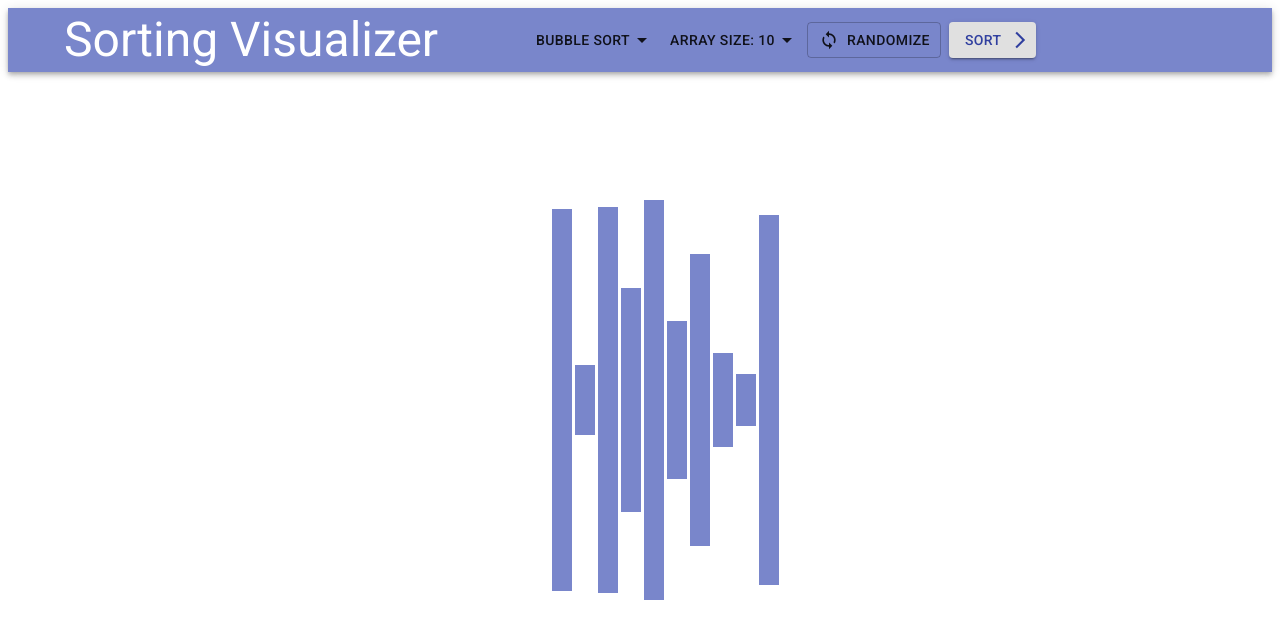
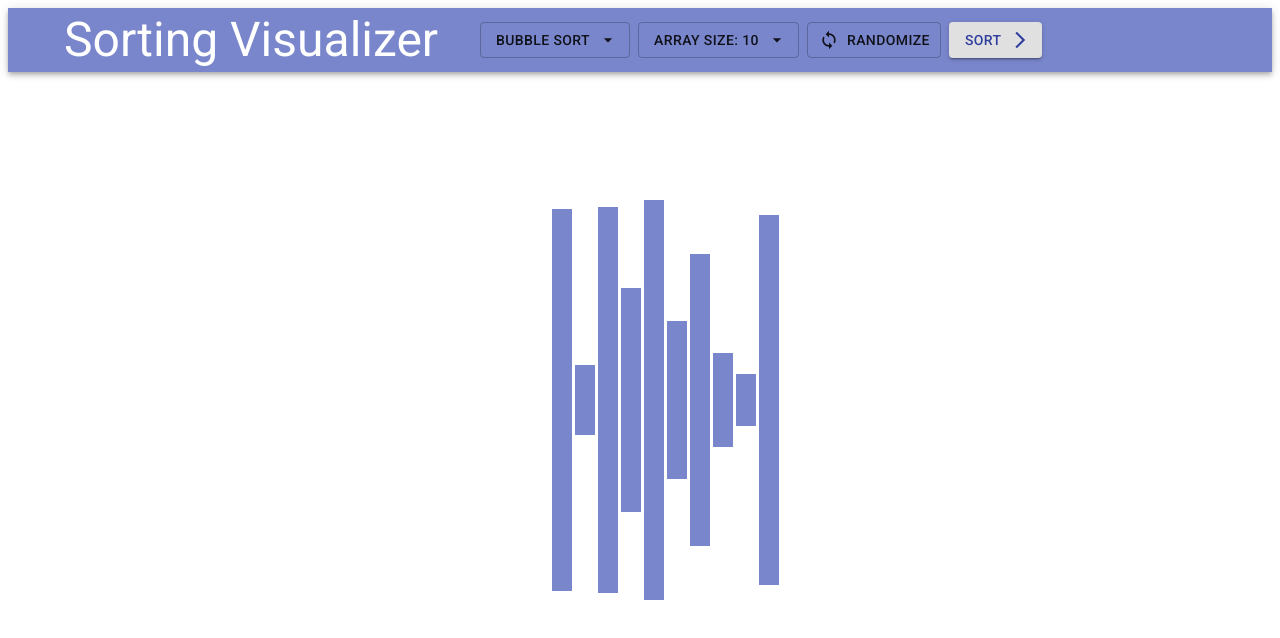
Before and after one commit to AJConstant/sorting-visualizer, a React (Create React App) app: page / in a window 1280 px wide. Shown: the top 638 px of the page. Built offline with nearby package versions, Linux system fonts and the light colour scheme.

Commit message:
UI updates sorry for master push lol

```diff
--- a/src/components/top-bar/array-size-select/array-size-select.jsx
+++ b/src/components/top-bar/array-size-select/array-size-select.jsx
@@ -5,13 +5,13 @@ import ArrowDropDownSharpIcon from '@material-ui/icons/ArrowDropDownSharp';
 import { array_sizes } from '../../../algorithms/algorithm-util';
 
 const styles = theme => ({
-    selectionButton: {
-        minWidth: 120,
+    root: {
+        marginRight: theme.spacing(1)
     },
 });
 
 class ArraySizeSelect extends React.Component {
-    constructor(props){
+    constructor(props) {
         super(props);
         this.state = {
             arraySizeSelected: this.props.initialArraySize,
@@ -42,20 +42,19 @@ class ArraySizeSelect extends React.Component {
             running
         } = this.props;
         return (
-            <div className={classes.selectionButton}>
+            <div className={classes.root}>
                 <Button
-                    aria-controls="array-size-select"
-                    aria-haspopup="true"
+                    variant="outlined"
                     disabled={running}
-                    onClick={this.openMenu}>
+                    onClick={this.openMenu}
+                    endIcon={<ArrowDropDownSharpIcon />}>
                     {`Array size: ${this.state.arraySizeSelected}`}
-                    <ArrowDropDownSharpIcon></ArrowDropDownSharpIcon>
                 </Button>
                 <Menu
                     id="algorithm-select-menu"
                     anchorEl={this.state.anchorEl}
                     getContentAnchorEl={null}
-                    anchorOrigin={{ vertical: "bottom", horizontal: "center"}}
+                    anchorOrigin={{ vertical: "bottom", horizontal: "center" }}
                     transformOrigin={{ vertical: "top", horizontal: "center" }}
                     keepMounted
                     open={Boolean(this.state.anchorEl)}
--- a/src/components/top-bar/run-button/run-button.jsx
+++ b/src/components/top-bar/run-button/run-button.jsx
@@ -5,11 +5,9 @@ import { withStyles } from '@material-ui/core';
 
 const styles = theme => ({
     runButton: {
-        paddingRight: '10px',
         color: theme.palette.primary.dark
     },
     runButtonDisabled: {
-        paddingRight: '10px',
         color: theme.palette.secondary.main
     },
     circularProgress: {
--- a/src/components/top-bar/sorting-select/sorting-select.jsx
+++ b/src/components/top-bar/sorting-select/sorting-select.jsx
@@ -5,8 +5,8 @@ import ArrowDropDownSharpIcon from '@material-ui/icons/ArrowDropDownSharp';
 import { available_algorithms } from '../../../algorithms/algorithm-util';
 
 const styles = theme => ({
-    selectionButton: {
-        minWidth: 120,
+    root: {
+        marginRight: theme.spacing(1)
     },
 });
 
@@ -40,14 +40,13 @@ class SortingSelect extends React.Component {
             running
         } = this.props;
         return (
-            <div className={classes.selectionButton}>
+            <div className={classes.root}>
                 <Button
-                    aria-controls="algorithm-select"
-                    aria-haspopup="true"
+                    variant="outlined"
                     disabled={running}
-                    onClick={this.openMenu}>
+                    onClick={this.openMenu}
+                    endIcon={<ArrowDropDownSharpIcon />}>
                     {selectedAlgorithm}
-                    <ArrowDropDownSharpIcon></ArrowDropDownSharpIcon>
                 </Button>
                 <Menu
                     id="algorithm-select-menu"
--- a/src/components/top-bar/top-bar.jsx
+++ b/src/components/top-bar/top-bar.jsx
@@ -19,22 +19,17 @@ const styles = theme => ({
         marginRight: 'auto',
     },
     title: {
-        width: '60%',
+        width: '50%',
         paddingRight: theme.spacing(4),
         paddingLeft: theme.spacing(4)
     },
-    dropdownButton: {
+    button: {
         position: 'relative',
         borderRadius: theme.shape.borderRadius,
-        paddingRight: theme.spacing(4),
-    },
-    runButton: {
-        position: 'relative',
-        borderRadius: theme.shape.borderRadius,
-        paddingRight: theme.spacing(4),
-        paddingLeft: theme.spacing(4),
-        marginLeft: theme.spacing(4),
-        marginRight: theme.spacing(4)
+        paddingRight: theme.spacing(2),
+        paddingLeft: theme.spacing(2),
+        marginLeft: theme.spacing(2),
+        marginRight: theme.spacing(2)
     }
 });
 
@@ -51,10 +46,10 @@ class TopBar extends React.Component {
                             Sorting Visualizer
                         </Typography>
                         <Grid container className={classes.grid}>
-                            <SortingSelect className={classes.dropdownButton}></SortingSelect>
-                            <ArraySizeSelect className={classes.dropdownButton}></ArraySizeSelect>
-                            <RandomizeButton className={classes.runButton}></RandomizeButton>
-                            <RunButton className={classes.runButton}></RunButton>
+                            <SortingSelect className={classes.button}></SortingSelect>
+                            <ArraySizeSelect className={classes.button}></ArraySizeSelect>
+                            <RandomizeButton className={classes.button}></RandomizeButton>
+                            <RunButton className={classes.button}></RunButton>
                         </Grid>
                     </ToolBar>
                 </AppBar>
```
